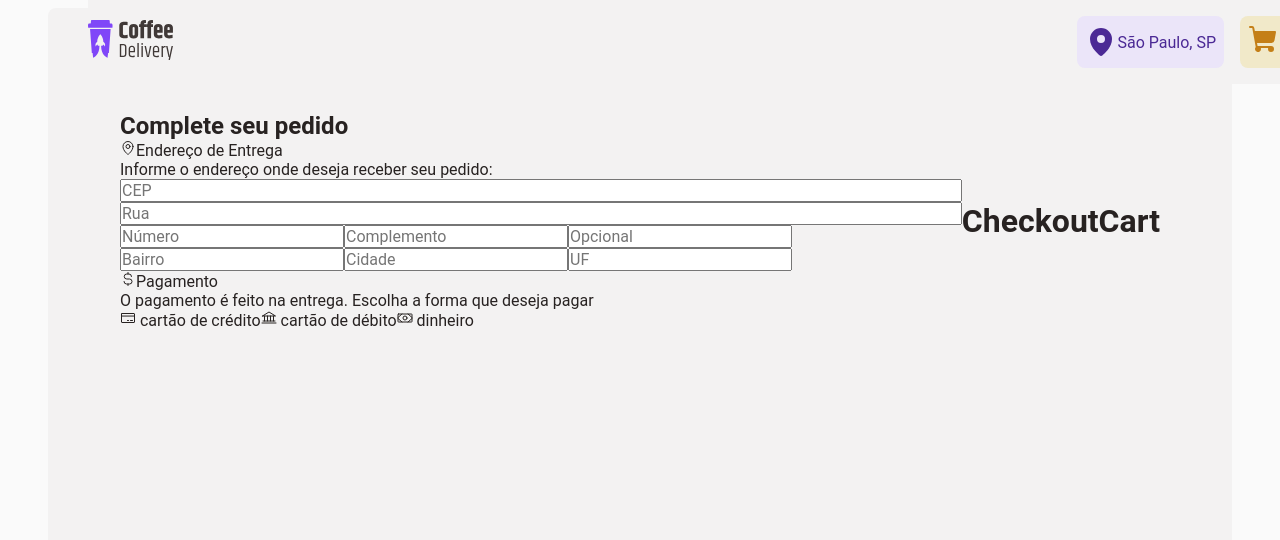
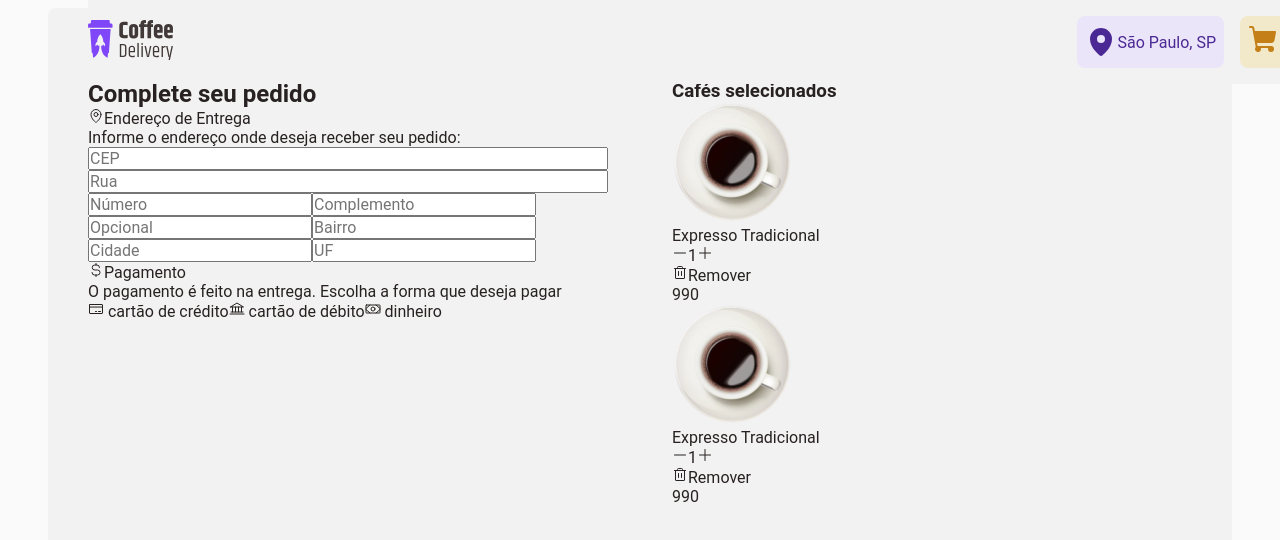
Before and after one commit to NearMaick/challenge-reactjs-coffeedelivery, a React (Vite) app: page /checkout in a window 1280 px wide. Shown: the top 540 px of the page. Built offline with nearby package versions, Linux system fonts and the light colour scheme.

Commit message:
style: Checkout #3 CheckoutCart

```diff
--- /dev/null
+++ b/src/pages/Checkout/CheckoutCart/CheckoutItem/index.tsx
@@ -0,0 +1,25 @@
+import { Minus, Plus, Trash } from "phosphor-react";
+import CoffeeImage from "../../../../assets/pageassets/american.svg";
+
+export function CheckoutItem() {
+  return (
+    <div>
+      <img src={CoffeeImage} alt='' />
+      <div>Expresso Tradicional</div>
+      <div>
+        <div>
+          <Minus />
+          <span>1</span>
+          <Plus />
+        </div>
+        <div>
+          <Trash />
+          <span>Remover</span>
+        </div>
+      </div>
+      <div>
+        <span>990</span>
+      </div>
+    </div>
+  );
+}
--- a/src/pages/Checkout/CheckoutCart/index.tsx
+++ b/src/pages/Checkout/CheckoutCart/index.tsx
@@ -1,3 +1,11 @@
+import { CheckoutItem } from "./CheckoutItem";
+
 export function CheckoutCart() {
-  return <h1>CheckoutCart</h1>;
+  return (
+    <div>
+      <h3>Cafés selecionados</h3>
+      <CheckoutItem />
+      <CheckoutItem />
+    </div>
+  );
 }
--- a/src/pages/Checkout/styles.ts
+++ b/src/pages/Checkout/styles.ts
@@ -3,9 +3,8 @@ import styled from "styled-components";
 export const CheckoutContainer = styled.div`
   width: 100%;
 
-  display: flex;
-  align-items: center;
-  justify-content: space-between;
+  display: grid;
+  grid-template-columns: repeat(2, 1fr);
 
-  padding: 2rem;
+  gap: 4rem;
 `;
```
